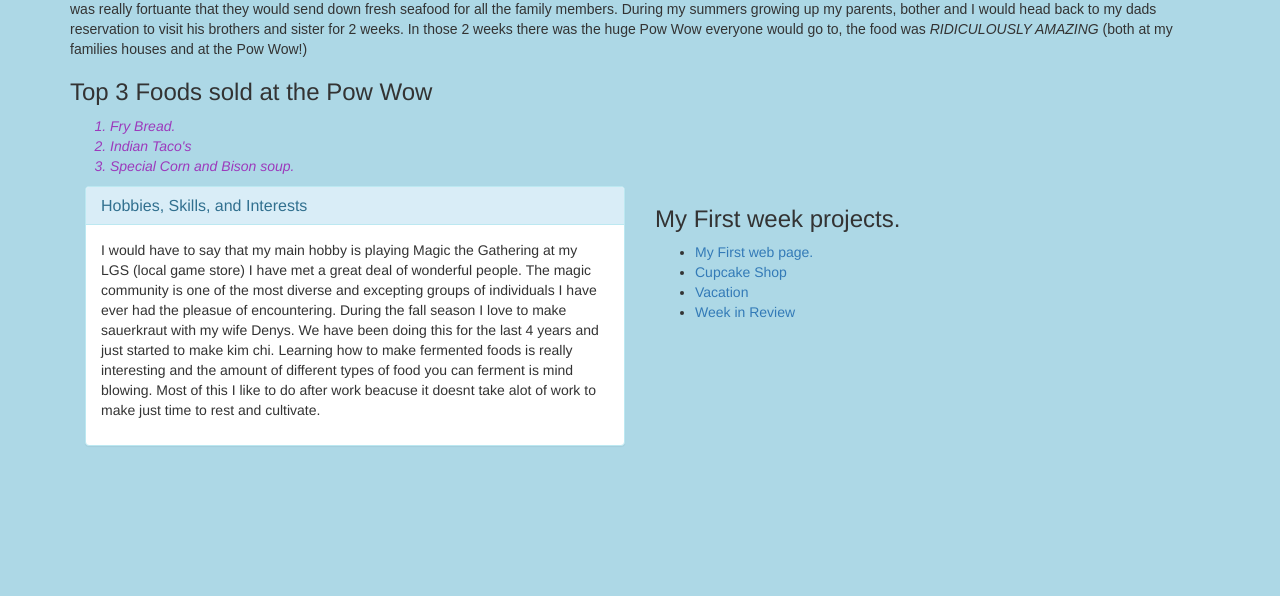
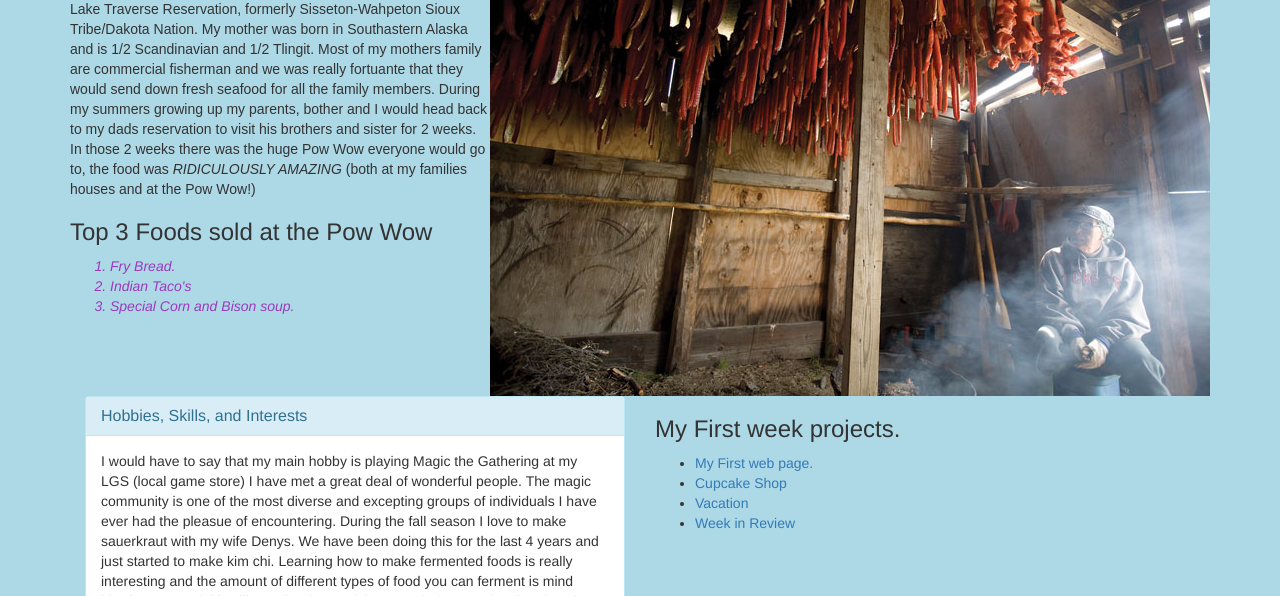
Before and after one commit to Xequah/independent-project-w1, a plain HTML site: page index.html in a window 1280 px wide. Shown: the part 570-1166 px from the top of the page. Before the commit the page ends 1036 px from the top, so only its background shows below. Drawn offline with Linux system fonts and the light colour scheme.

Commit message:
added an img of a my smoking salmon to the About Me.

```diff
--- a/css/styles.css
+++ b/css/styles.css
@@ -4,6 +4,7 @@ background-color: lightblue;
 
 img {
     float: right;
+
 }
 
 p.about {
--- a/index.html
+++ b/index.html
@@ -11,7 +11,6 @@
     <div class="image-container">
       <div class="jumbotron">
         <img src="img/grass-dancer.jpg" alt="child dressed as a grass dancer." height="175" width="175">
-
         <h1>My Portfolio</h1>
         <p>Learn about Charles Robertson</p>
       </div>
@@ -29,7 +28,8 @@
         </div>
       </div>
       <div class="container">
-          <h2>About Me.</h2>
+        <img src="img/smk-salmon.jpg" atl="salmon being smoked">
+        <h2>About Me.</h2>
           <p class="about"> My heritage is very important to me both my parents are <span class ="native">Native American</span>. My father is from The Sisseton Wahpeton Oyate of the Lake Traverse Reservation, formerly Sisseton-Wahpeton Sioux Tribe/Dakota Nation. My mother was born in Southastern Alaska and is 1/2 Scandinavian and 1/2 Tlingit. Most of my mothers family are commercial fisherman and we was really fortuante that they would send down fresh seafood for all the family members. During my summers growing up my parents, bother and I would head back to my dads reservation to visit his brothers and sister for 2 weeks. In those 2 weeks there was the huge Pow Wow everyone would go to, the food was <stonge><em>RIDICULOUSLY AMAZING</em></strong> (both at my families houses and at the Pow Wow!)</p>
           <h3>Top 3 Foods sold at the Pow Wow</h3>
             <ol class="important">
```
Also changed, not shown: img/smk-salmon.jpg (added), 2 other files.
